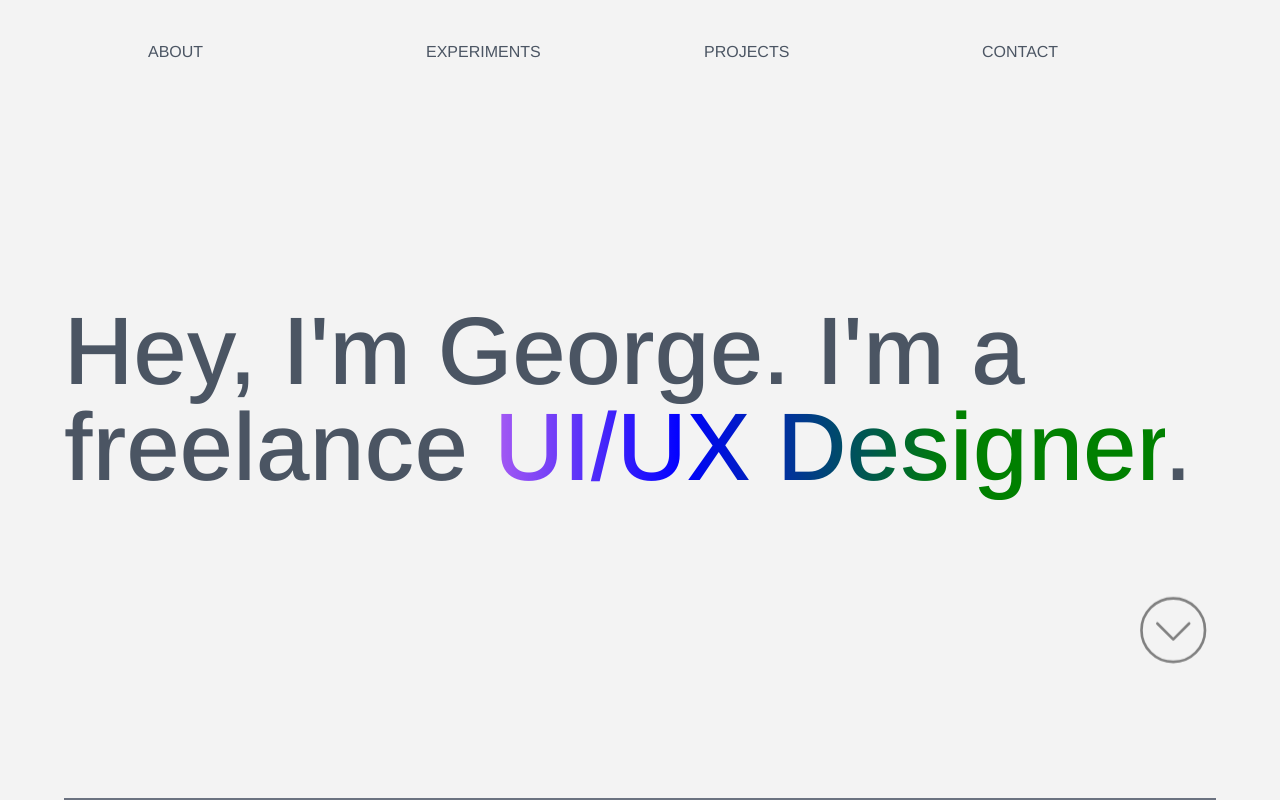
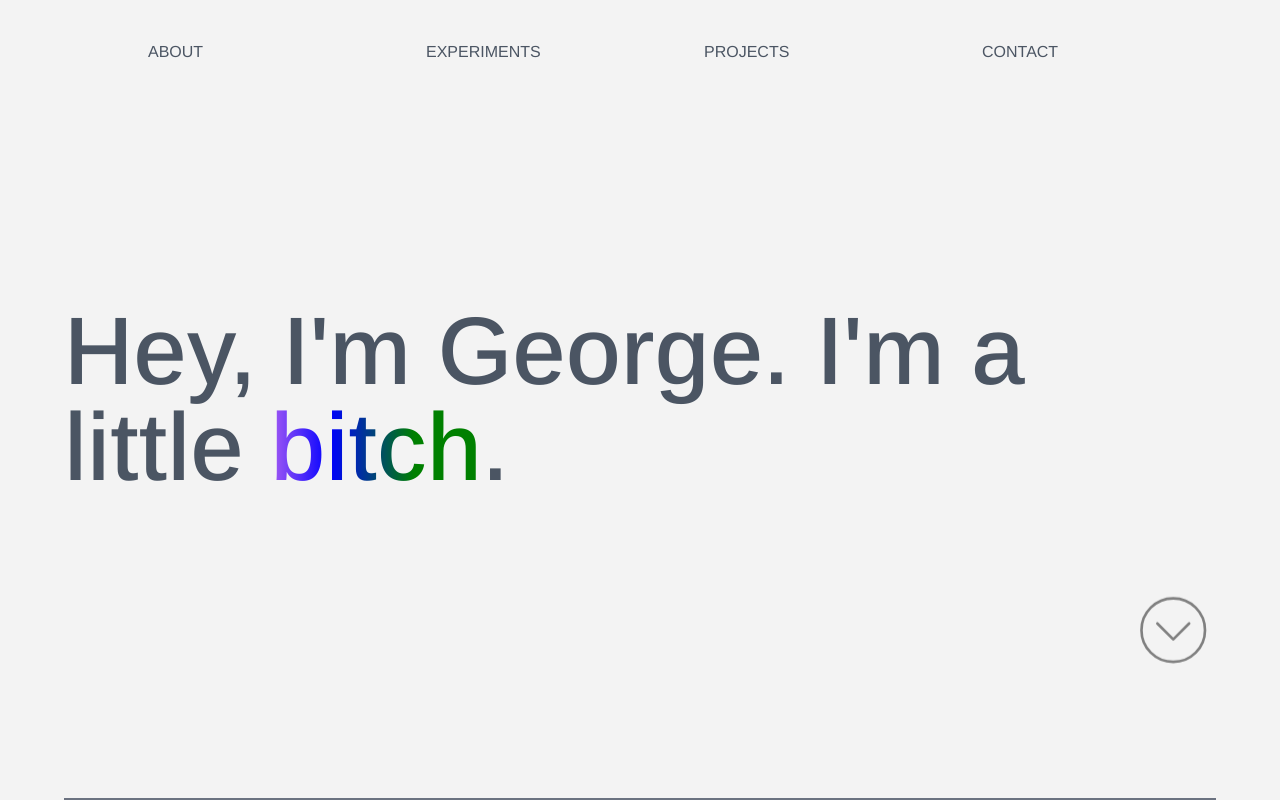
Before and after one commit to georgegausden/portfolio, a Next.js app: page / in a window 1280 px wide. Shown: the top 800 px of the page. Built offline with nearby package versions, Linux system fonts and the light colour scheme.

Commit message:
Refactor page.tsx: update special text in homepage header

```diff
--- a/app/page.tsx
+++ b/app/page.tsx
@@ -247,9 +247,9 @@ export default function HomePage() {
             >
 
               <motion.h2 variants={itemVariants} className="text-8xl">
-                Hey, I'm George. I'm a freelance{" "}
+                Hey, I'm George. I'm a little{" "}
                 <i id="specialText" className=" not-italic">
-                  UI/UX Designer
+                  bitch
                 </i>
                 .{" "}
               </motion.h2>
```
